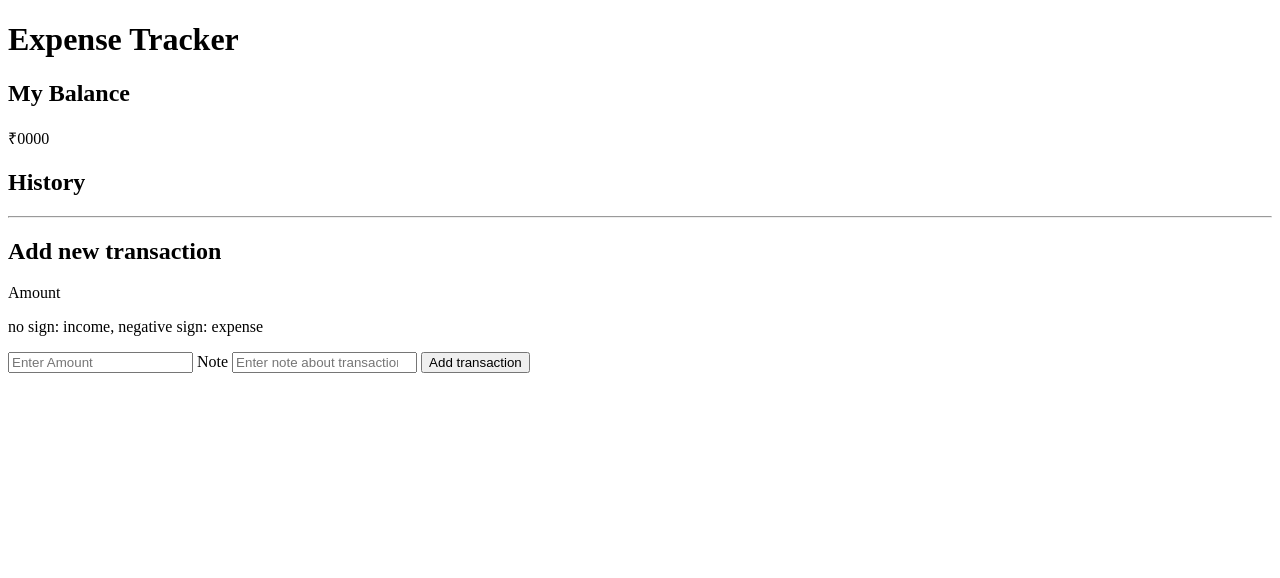
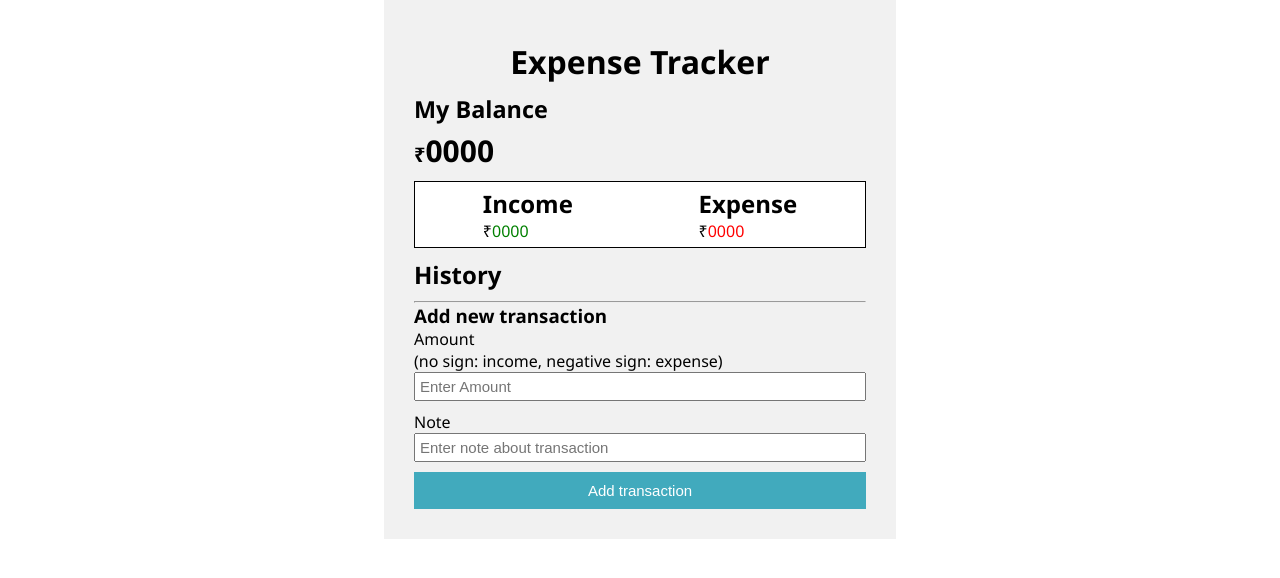
Before and after one commit to parth812004/Expense-Tracker, a plain HTML site: page index.html in a window 1280 px wide. Drawn offline with Linux system fonts and the light colour scheme.

Commit message:
Completed the project

```diff
--- a/index.html
+++ b/index.html
@@ -4,31 +4,54 @@
     <meta charset="UTF-8">
     <meta name="viewport" content="width=device-width, initial-scale=1.0">
     <title>Expense Tracker</title>
+    <link rel="stylesheet" href="styles.css">
 </head>
 <body>
+    <div class="main">
+        <div class="content">
             <div class="header">
                 <h1>Expense Tracker</h1>
             </div>
 
             <div class="myBalance">
-        <h2>My Balance</h2>
-        <div id="balance">₹0000</div>
+                <h3>My Balance</h3>
+                ₹<p id="balance" style="display: inline-block;">0000</p>
             </div>
 
-    <div class="history">
-        <h2>History</h2>
-        <hr>
+            <div class="display">
+                <div class="income">
+                    <h2>Income</h2>
+                    ₹<p id="income" style="display: inline-block;">0000</p>
+                </div>
+                <div class="expense">
+                    <h2>Expense</h2>
+                    ₹<p id="expense" style="display: inline-block;">0000</p>
+                </div>
             </div>
 
+            <h2 id="historyName">History</h2>
+            <div id="history">
+                <!-- <button id="element">
+                    <span id="entry">
+                        <p id="title">Title</p>
+                        <p id="previous">20</p>
+                    </span>
+                </button> -->
+            </div>
+            <hr>
+
             <div class="new">
-        <h2>Add new transaction</h2>
-        <label>Amount</label>
-        <p>no sign: income, negative sign: expense</p>
+                <h3>Add new transaction</h3>
+                <label class="label1">Amount</label>
+                <p>(no sign: income, negative sign: expense)</p>
                 <input type="number" id="amount" placeholder="Enter Amount">
 
-        <label>Note</label>
-        <input type="number" id="note" placeholder="Enter note about transaction">
-        <input type="submit" value="Add transaction" onclick="addTransaction()">
+                <label class="label1">Note</label>
+                <input type="text" id="note" placeholder="Enter note about transaction">
+                <button id="submit" onclick="addTransaction()">Add transaction</button>
             </div>
+        </div>
+    </div>
+    <script src="index.js"></script>
 </body>
 </html>
--- /dev/null
+++ b/index.js
@@ -0,0 +1,58 @@
+//This is just to access all the elements of the html file
+var balance=document.getElementById('balance');
+var income=document.getElementById('income');
+var expense=document.getElementById('expense');
+var inputValue=document.getElementById('amount');
+
+function addHistory(amount, note)
+{
+    //We have only accessed the parameters of the function, and append to the history using innerHTML
+    note = document.querySelector('#note').value;
+    amount = document.querySelector('#amount').value;
+
+    if(amount>0)
+    {
+        document.querySelector('#history').innerHTML+=`
+                    <button id="element">
+                        <span id="entry">
+                            <p id="title">${note}</p>
+                            <p id="previous">₹${amount}</p>
+                        </span>
+                    </button> `;
+    }
+
+}
+
+function addTransaction(){
+    //When we want to work with the value of the input field we use value property
+    var amount=parseInt(document.getElementById('amount').value);
+    var balanceValue=parseInt(document.getElementById('balance').innerText);
+    var incomeValue=parseInt(document.getElementById('income').innerText);
+    var expenseValue=parseInt(document.getElementById('expense').innerText);
+    var note = document.getElementById('note').value;
+    // console.log('addTransaction');
+    if(isNaN(amount))
+    {
+        alert('Please enter a valid amount, it cannot be empty');
+        return;
+    }
+    if(amount>0)
+    {
+        // console.log(`Amount is ${amount}`);
+        balanceValue+=amount;
+        incomeValue+=amount;
+        balance.innerText=balanceValue;
+        income.innerText=incomeValue;
+        // console.log(balanceValue);
+        // console.log(amount);
+    }
+    if(amount<0)
+    {
+        balanceValue+=amount;
+        expenseValue+=(-1)*amount;
+        // console.log(balanceValue);
+        balance.innerText=balanceValue;
+        expense.innerText=expenseValue;
+    }
+    addHistory(amount, note);
+}
--- /dev/null
+++ b/styles.css
@@ -0,0 +1,76 @@
+*{
+    box-sizing: border-box;
+    margin: 0;
+    padding: 0;
+}
+.main{
+    margin: auto;
+    padding: 20px;
+    width:40%;
+    background-color: #f1f1f1;
+    font-family:'Segoe UI', Tahoma, Geneva, Verdana, sans-serif;
+}
+.content {
+    padding: 10px;
+}
+.header{
+    padding: 10px;
+    text-align: center;
+}
+.myBalance{
+    margin:auto;
+    font-size: 20px;
+    font-weight: bold;
+}
+#balance {
+    font-size: 30px;
+    margin-top: 5px;
+}
+div#income, div#expense {
+    margin: 10px;
+}
+.display {
+    display: flex;
+    justify-content: space-around;
+    margin: 10px 0px;
+    padding: 5px;
+    background-color: white;
+    border: 1px solid black;
+}
+#income{
+    color: green;
+}
+#expense{
+    color: red;
+}
+.history{
+    margin: 10px;
+}
+h2#historyName {
+    margin-bottom: 10px;
+}
+button#element {
+    width: 30%;
+    color: white;
+    background-color: green;
+    margin-bottom: 15px;
+    /* display: none; */
+}
+input#amount, input#note {
+    width: 100%;
+    font-size: 15px;
+    padding: 4px;
+    margin-bottom: 10px;;
+}
+button{
+    width: 100%;
+    padding: 10px;
+    font-size: 15px;
+    background-color: rgb(65,170,189);
+    color: white;
+    border: none;
+    cursor: pointer;
+}
+.label1{
+    margin:5px 0px;
+}
```
Lines whose indentation alone changed are shown as unchanged.
